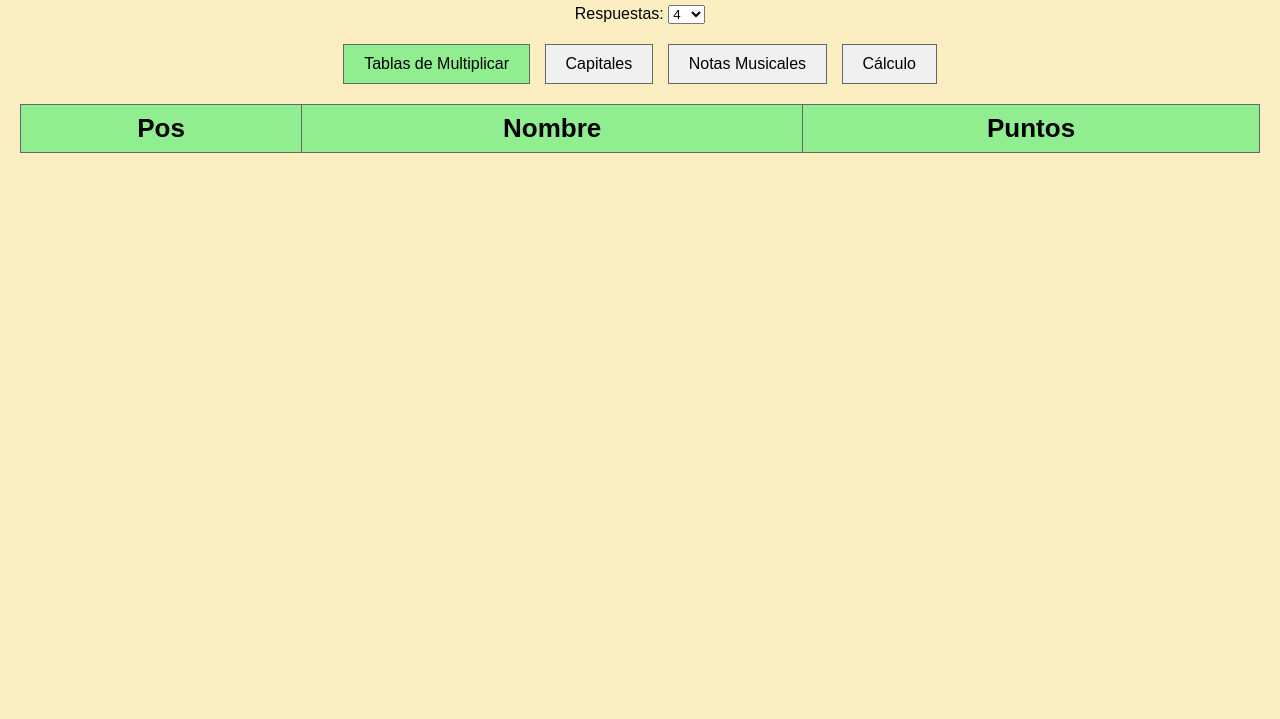
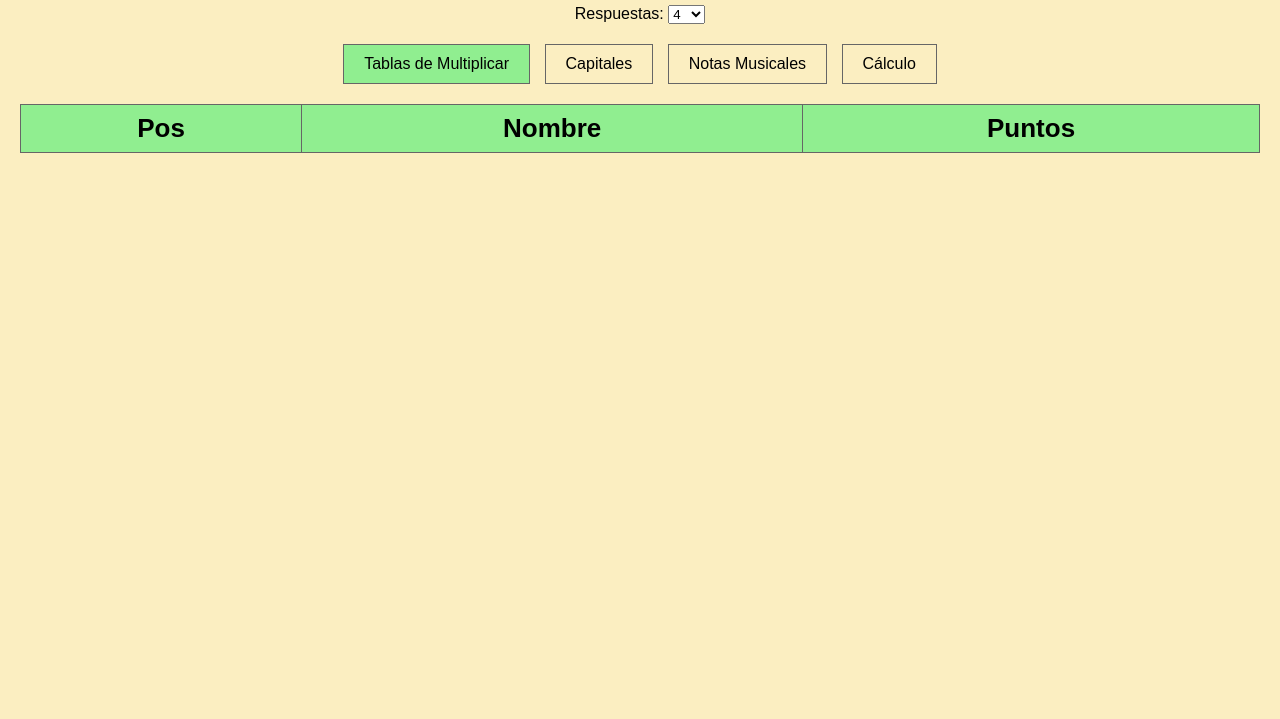
Before and after one commit to rafgim2/ARSchoolQuizLeaderboards, a plain HTML site: page index.html in a window 1280 px wide. Shown: the part 81-800 px from the top of the page. Drawn offline with Linux system fonts and the light colour scheme; no server answers.

Commit message:
Update index.html

```diff
--- a/index.html
+++ b/index.html
@@ -27,7 +27,7 @@
         margin: 0 5px;
         padding: 10px 20px;
         font-size: 16px;
-        background-color: #f0f0f0;
+        background-color: #fbeec1;
         border: 1px solid #666;
         cursor: pointer;
       }
```
